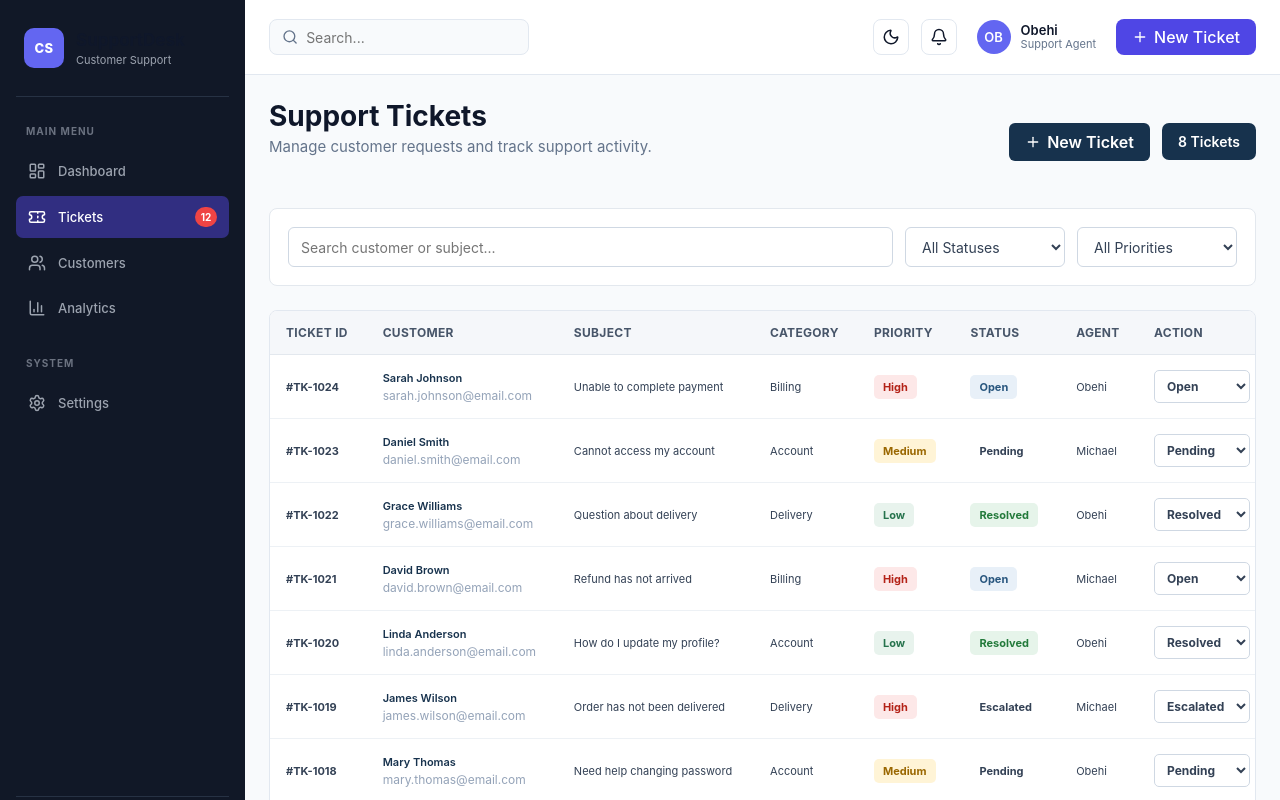
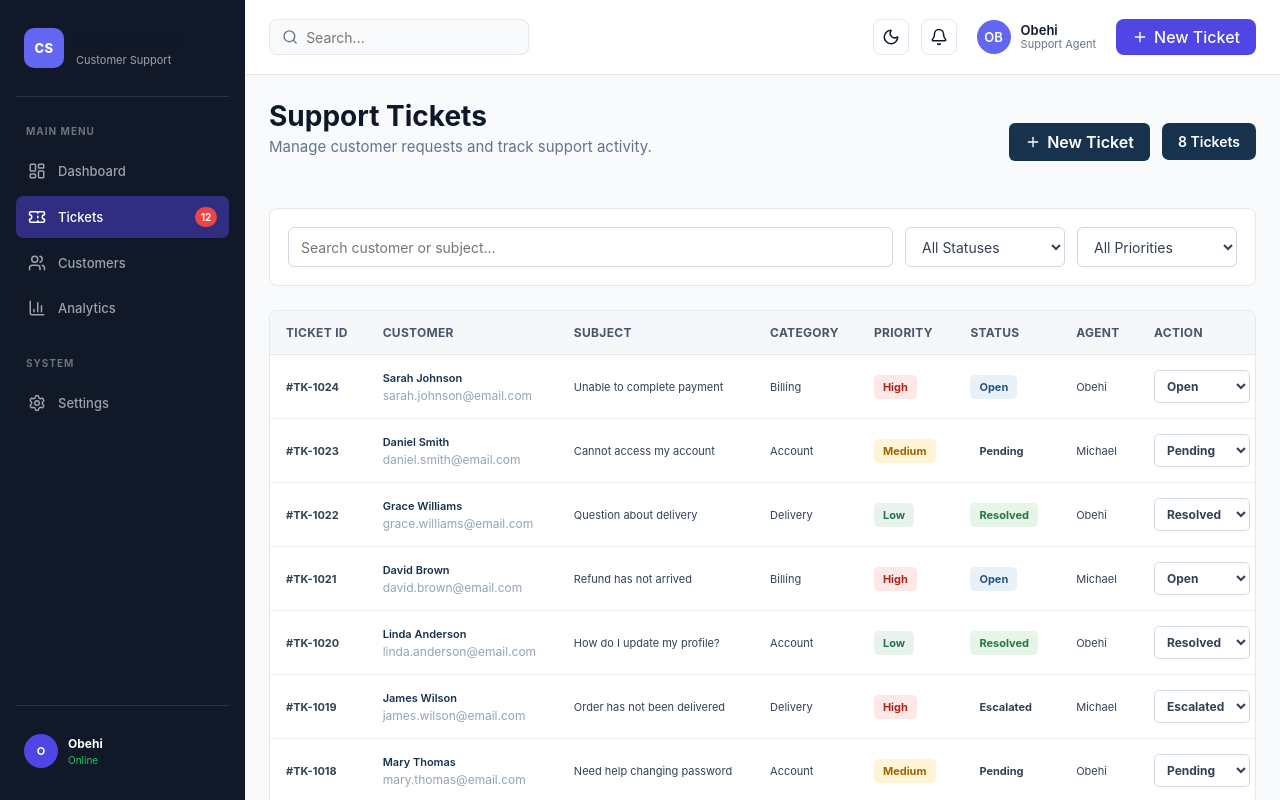
Before and after one commit to Obehi123-beep/customer-support-dashboard, a React (Vite) app: page / in a window 1280 px wide. Built offline with nearby package versions, Linux system fonts and the light colour scheme.

Commit message:
Update global index.css with box-sizing and dynamic viewport heights

```diff
--- a/src/index.css
+++ b/src/index.css
@@ -1,13 +1,19 @@
-* {
+*,
+*::before,
+*::after {
   box-sizing: border-box;
 }
 
 html,
-body {
+body,
+#root {
   margin: 0;
   padding: 0;
   height: 100%;
-  overflow-x: hidden;
+  height: 100dvh;
+  min-height: 100%;
+  min-height: 100dvh;
+  overflow: hidden;
 }
 
 html {
```
